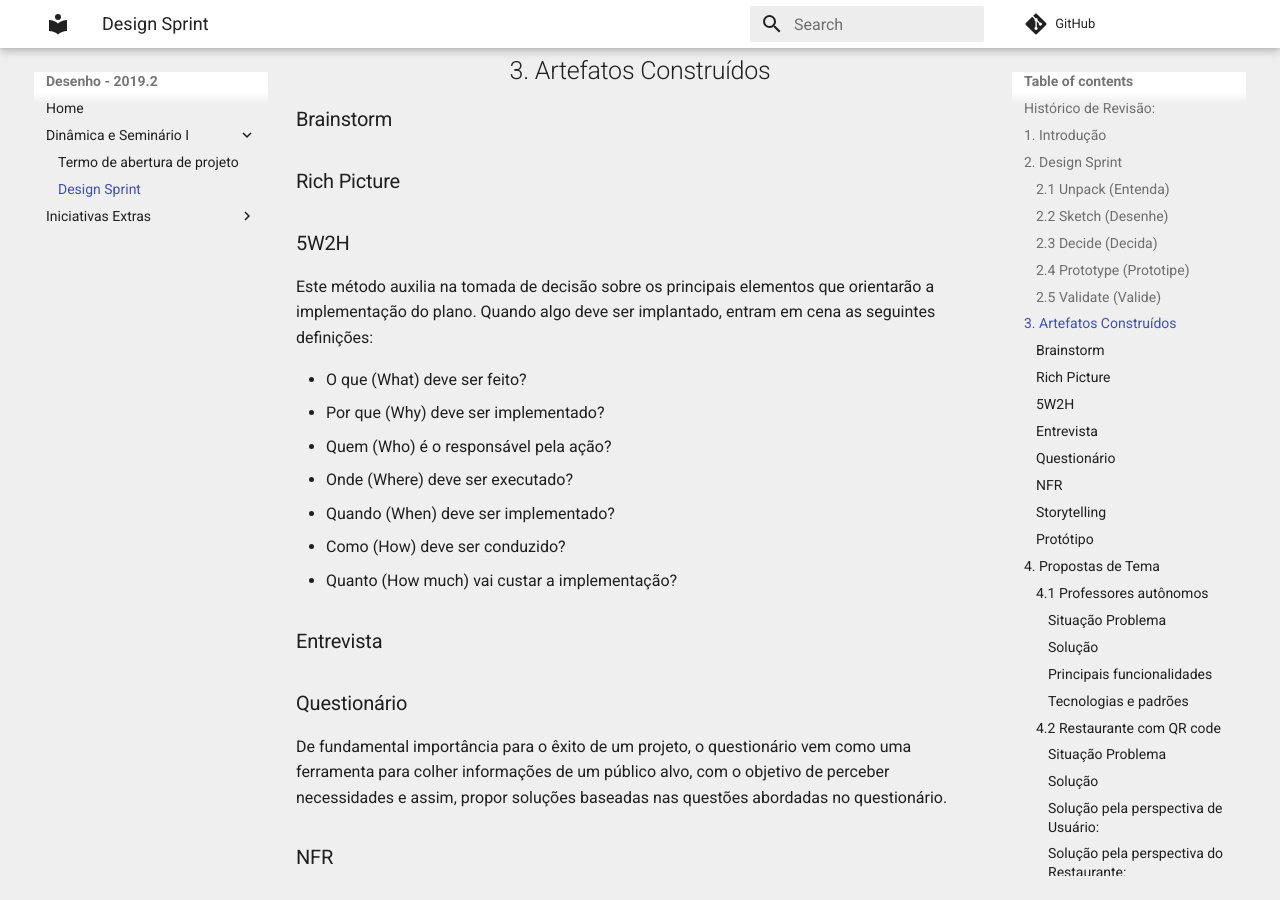
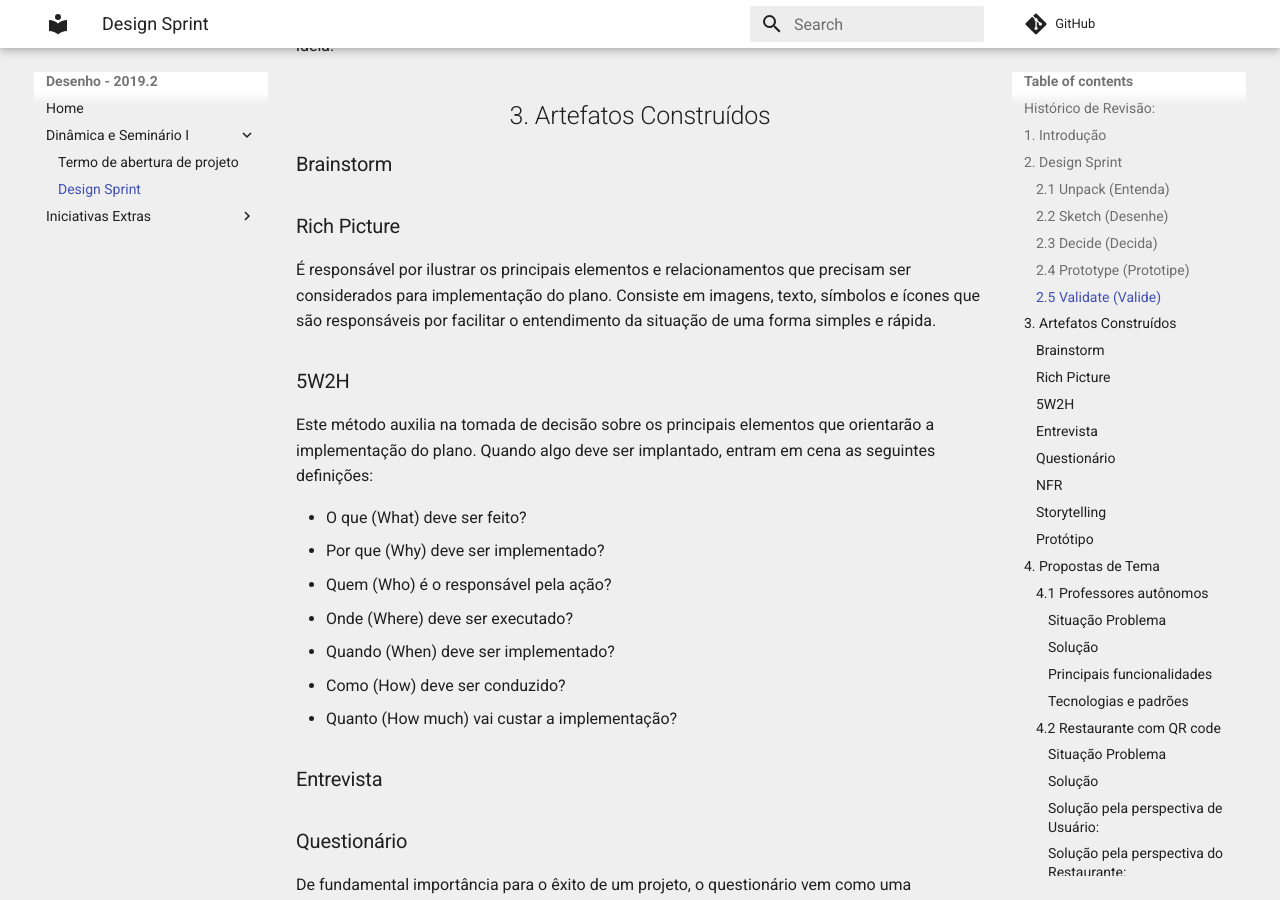
Before and after one commit to fga-desenho-2019-2/Wiki, an MkDocs documentation site: the page built from docs/seminario1/design_sprint.md, in a window 1280 px wide and 900 px high, scrolled down 1588 px. Built offline with MkDocs 1.6.1 and Material for MkDocs 9.7.7, drawn with Linux system fonts in a browser that asks for light colours; comment, search, counter and statistics services are not loaded; old or Windows-style settings are respelled for this version of MkDocs; some of the changed text lies outside the part shown.

```diff
--- a/docs/seminario1/design_sprint.md
+++ b/docs/seminario1/design_sprint.md
@@ -36,6 +37,9 @@ Nesta etapa, é realizada a validação com os potenciais clientes com testes, p
 ### Brainstorm
 
 ### Rich Picture
+
+É responsável por ilustrar os principais elementos e relacionamentos que precisam ser considerados para implementação do plano.
+Consiste em imagens, texto, símbolos e ícones que são responsáveis por facilitar o entendimento da situação de uma forma simples e rápida.
 
 ### 5W2H
 Este método auxilia na tomada de decisão sobre os principais elementos que orientarão a implementação do plano. Quando algo deve ser implantado, entram em cena as seguintes definições:<br>
```
Also changed, not shown: other parts of docs/seminario1/design_sprint.md (+1 -0 lines).
